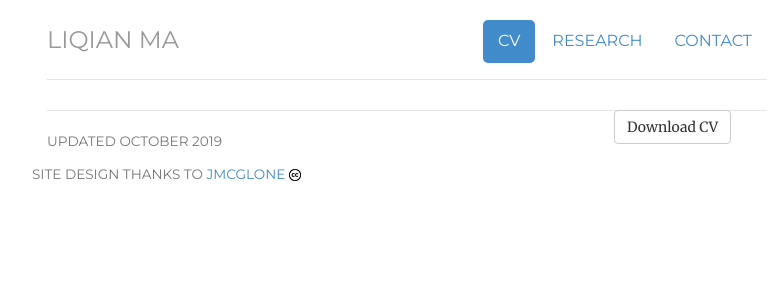
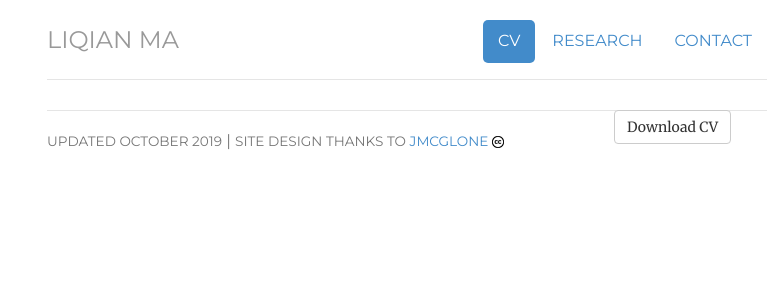
Before and after one commit to liqian-ma/liqian-ma.github.io, a Jekyll site: the page built from cv/index.html, in a window 1280 px wide. Shown: the top 300 px of the page, without its empty margins (233-1012 px from the left). Built offline with Jekyll 4.4.1, drawn with Linux system fonts in a browser that asks for light colours.

Commit message:
Update footer.html

```diff
--- a/_includes/footer.html
+++ b/_includes/footer.html
@@ -1,10 +1,7 @@
 <div class="footer">
 	<div class="row">
 	<div class="col-sm-8">
-	<p><class="pull-right"><small>updated October 2019</small>
-	</div>
-	<div class="row">
-	<div class="col-sm-8">
-	<p> <class="pull-left"><small>Site design thanks to <a href="https://github.com/jmcglone/jmcglone.github.io" target="_blank">jmcglone</a> <a href="http://creativecommons.org/licenses/by/3.0/deed.en_US" target="_blank"><img  class="img" alt="Creative Commons Attribution 3.0 Unported" src="http://liqian-ma.github.io/files/cc.png" width="12" height="12""></a></small></p>
+	<p><class="pull-right"><small>updated October 2019</small>	|
+	<small>Site design thanks to <a href="https://github.com/jmcglone/jmcglone.github.io" target="_blank">jmcglone</a> <a href="http://creativecommons.org/licenses/by/3.0/deed.en_US" target="_blank"><img  class="img" alt="Creative Commons Attribution 3.0 Unported" src="http://liqian-ma.github.io/files/cc.png" width="12" height="12""></a></small></p>
 	</div>
 </div> <!-- /footer -->
```
